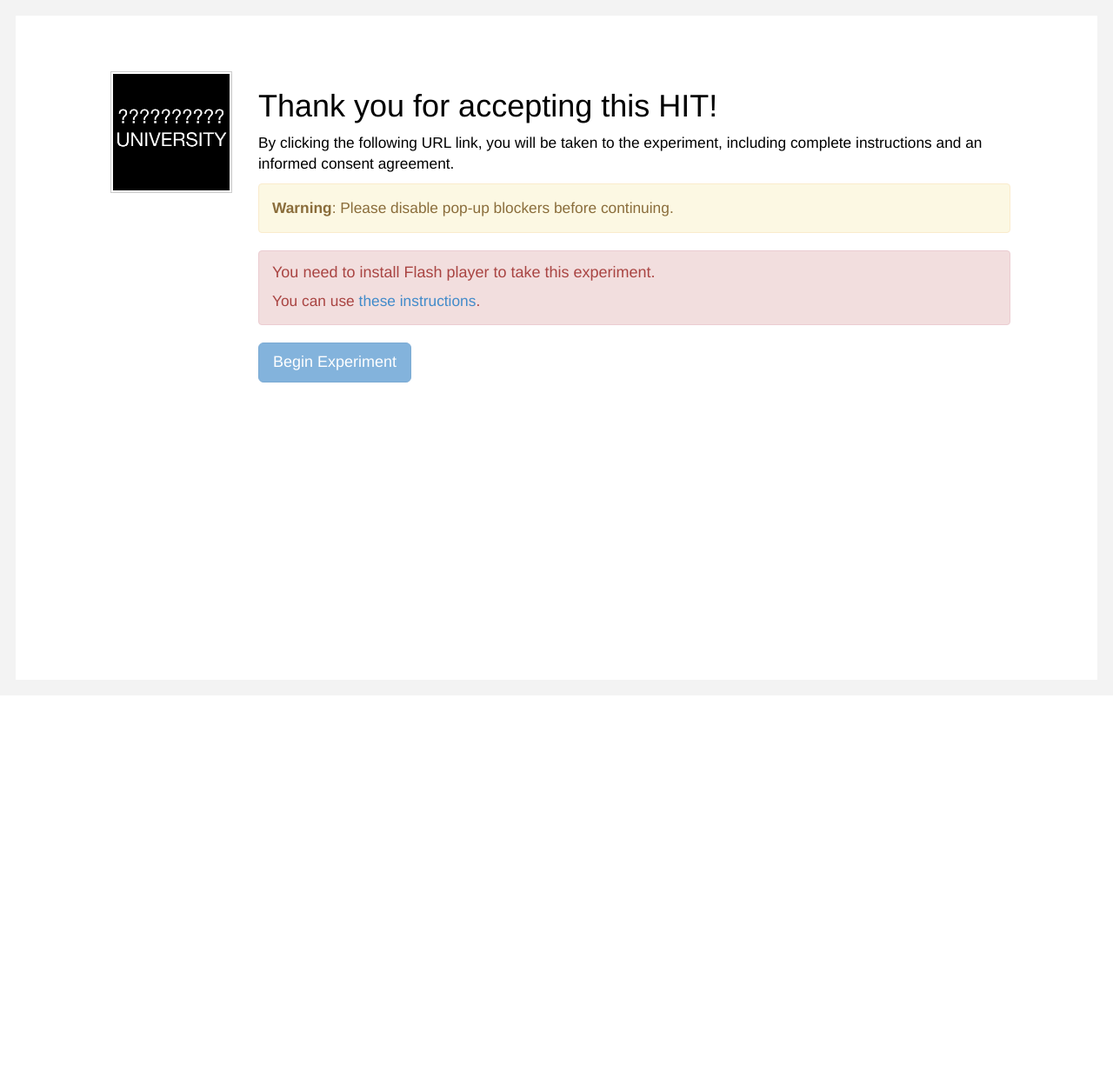
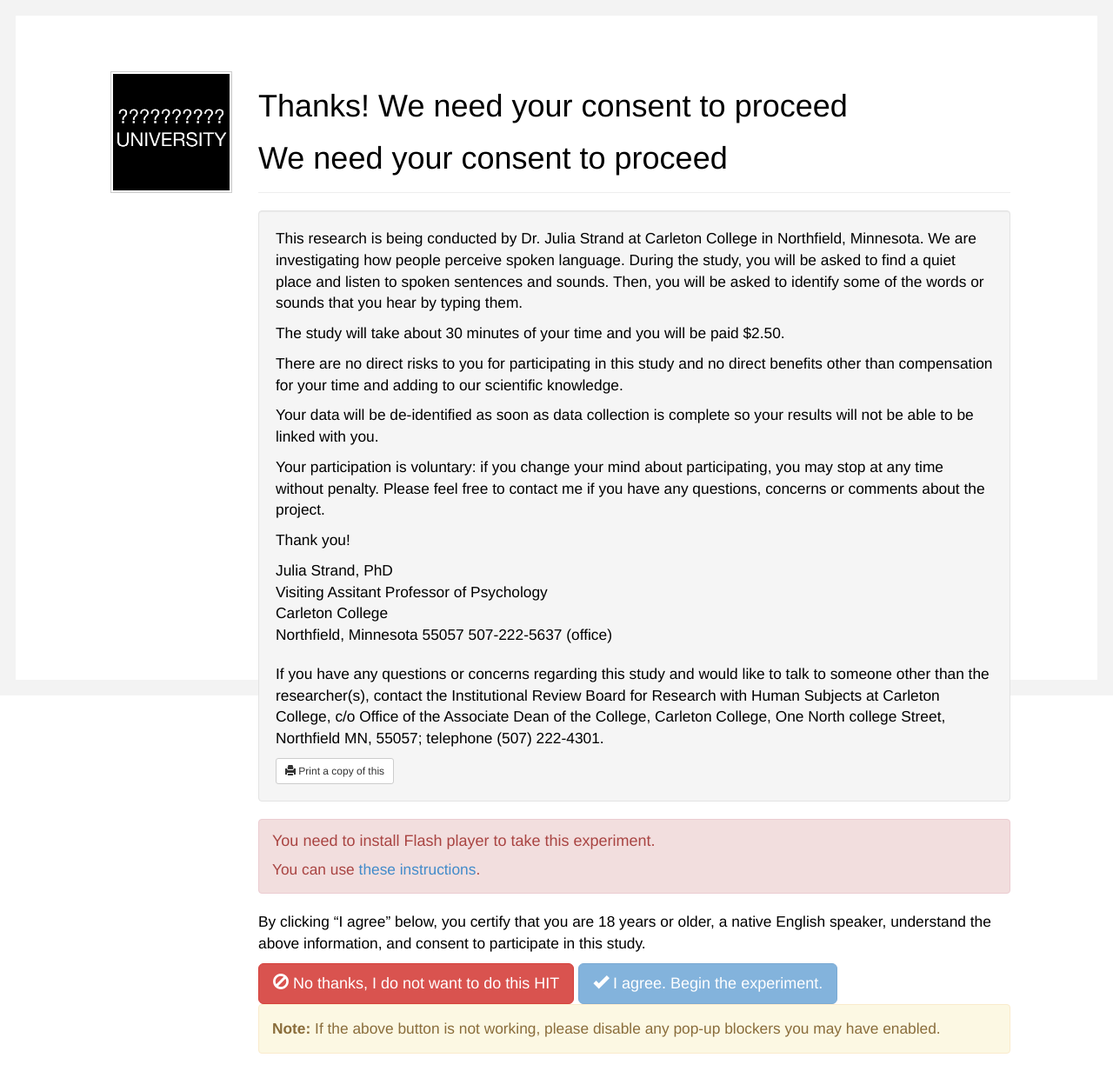
Before and after one commit to JSlote/cswro-exp-1, a Python web app: template mtGCLC1/templates/ad.html in a window 1280 px wide. Shown: the whole page at 87% size. Before the commit the page ends 440 px from the top, so only its background shows below. Run offline with Jinja, Linux system fonts and the light colour scheme; the template is opened without the code that fills it, so the values that code supplies are empty; some libraries are stand-ins or nearby versions.

Commit message:
update consent

```diff
--- a/mtGCLC1/templates/ad.html
+++ b/mtGCLC1/templates/ad.html
@@ -202,19 +202,50 @@
 									openwindow() function below if you want you experiment
 									to work.
 								-->
-							    <h1>Thank you for accepting this HIT!</h1>
-							    <p>
-							    	By clicking the following URL link, you will be taken to the experiment,
-							        including complete instructions and an informed consent agreement.
-							    </p>
+							    <h1>Thanks! We need your consent to proceed</h1>
+					            <div id="consent">
+					                <h1>We need your consent to proceed</h1>
+					                <hr>
+					                <div class="legal well">
+					                    <p>
+					                    This research is being conducted by Dr. Julia Strand at Carleton College in Northfield, Minnesota. We are investigating how people perceive spoken language. During the study, you will be asked to find a quiet place and listen to spoken sentences and sounds. Then, you will be asked to identify some of the words or sounds that you hear by typing them.
+					                    </p>
+					                    <p>
+					                    The study will take about 30 minutes of your time and you will be paid $2.50.
+					                    </p>
+					                    <p>
+					                    There are no direct risks to you for participating in this study and no direct benefits other than compensation for your time and adding to our scientific knowledge.
+					                    </p>
+					                    <p>Your data will be de-identified as soon as data collection is complete so your results will not be able to be linked with you.</p>
+
+					                    <p>Your participation is voluntary: if you change your mind about participating, you may stop at any time without penalty.  Please feel free to contact me if you have any questions, concerns or comments about the project.</p>
+
+					                    <p>Thank you!</p>
+
+					                    <address>
+					                        Julia Strand, PhD <br>
+					                        Visiting Assitant Professor of Psychology <br>
+					                        Carleton College <br>
+					                        Northfield, Minnesota 55057
+					                        507-222-5637 (office)
+					                    </address>
+
+					                    <p>If you have any questions or concerns regarding this study and would like to talk
+					                    to someone other than the researcher(s), contact the Institutional Review Board for
+					                    Research with Human Subjects at Carleton College, c/o Office of the Associate Dean
+					                    of the College, Carleton College, One North college Street, Northfield MN, 55057;
+					                    telephone (507) 222-4301.</p>
+
+					                    <button type="button" class="btn btn-default btn-sm" onClick="window.print();">
+					                    <span class="glyphicon glyphicon-print"></span> Print a copy of this
+					                    </button>
+					                </div>
 							    <script>
 									function openwindow() {
 							    		popup = window.open('{{ server_location }}/exp?hitId={{ hitid }}&assignmentId={{ assignmentid }}&workerId={{ workerid }}','Popup','toolbar=no,location=no,status=no,menubar=no,scrollbars=yes,resizable=no,width='+1024+',height='+768+'');
 							  		}
 							    </script>
-							    <div class="alert alert-warning">
-							    	<b>Warning</b>: Please disable pop-up blockers before continuing.
-							    </div>
+
 							    <div id="upgrade-browser" class="alert alert-danger" style="display:none">
 									<h4>You need to upgrade your browser to take this experiment.</h4> <a href="google.com/chrome">Google Chrome</a> or <a href="mozilla.org/firefox">Mozilla Firefox</a> are recommended.
 							    </div>
@@ -222,10 +253,19 @@
 									<h4>You need to install Flash player to take this experiment.</h4> You can use <a href="get.adobe.com/flashplayer/">these instructions</a>.
 							    </div>
 
+							    <p>By clicking “I agree” below, you certify that you are 18 years or older, a native English speaker, understand the above information, and consent to participate in this study.</p>
+
+							    <button type="button" class="btn btn-danger btn-lg" >
+			                    	<span class="glyphicon glyphicon-ban-circle"></span> No thanks, I do not want to do this HIT
+			                    </button>
+
 						    	<button type="button" id="begin" class="btn btn-primary btn-lg" onClick="openwindow();">
-								  Begin Experiment
+								  <span class="glyphicon glyphicon-ok"></span> I agree. Begin the experiment.
 								</button>
 
+								<div class="alert alert-warning">
+							    	<b>Note:</b> If the above button is not working, please disable any pop-up blockers you may have enabled.
+							    </div>
 
 							{% endif %}
 							<!--
```
